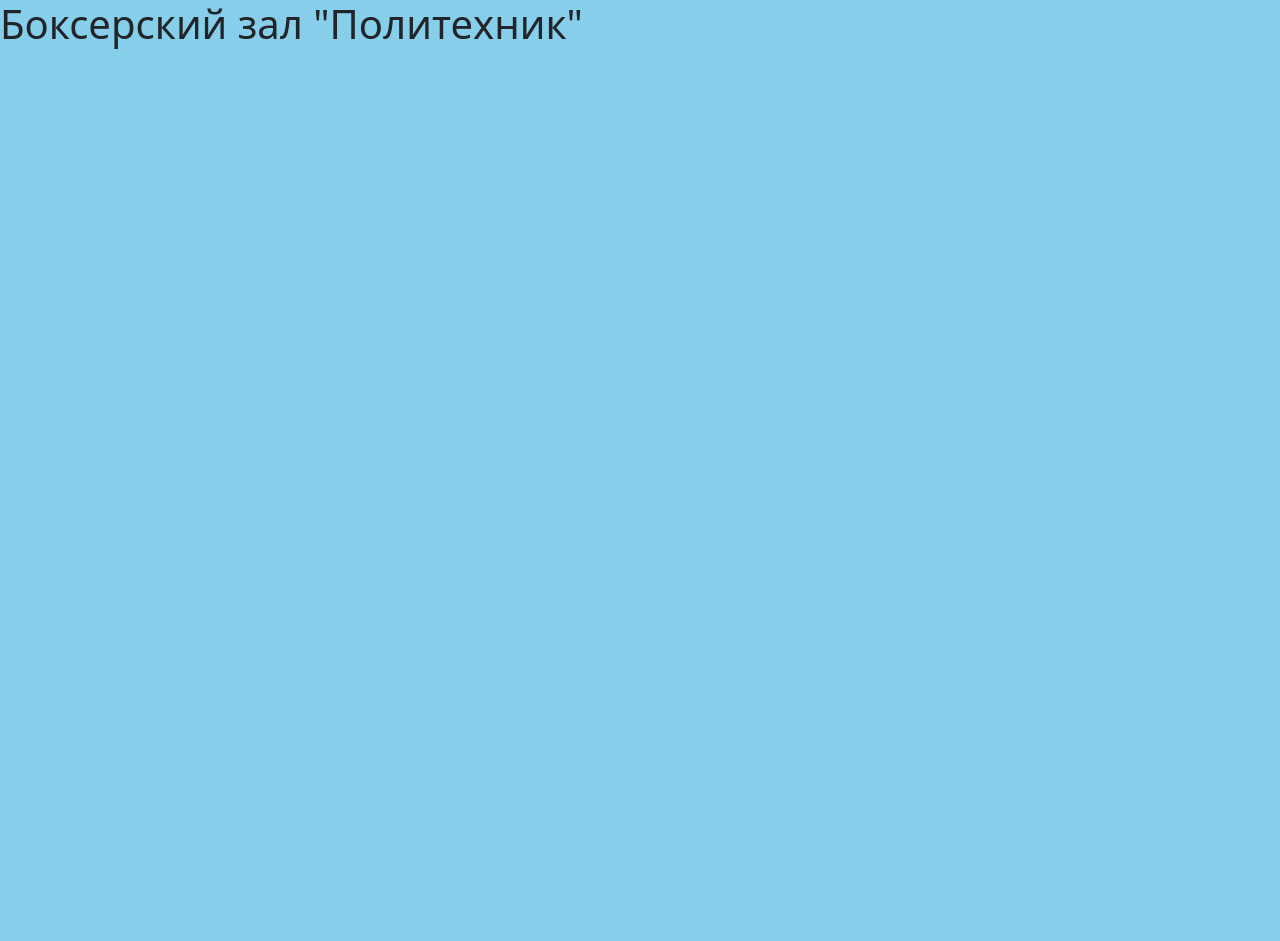
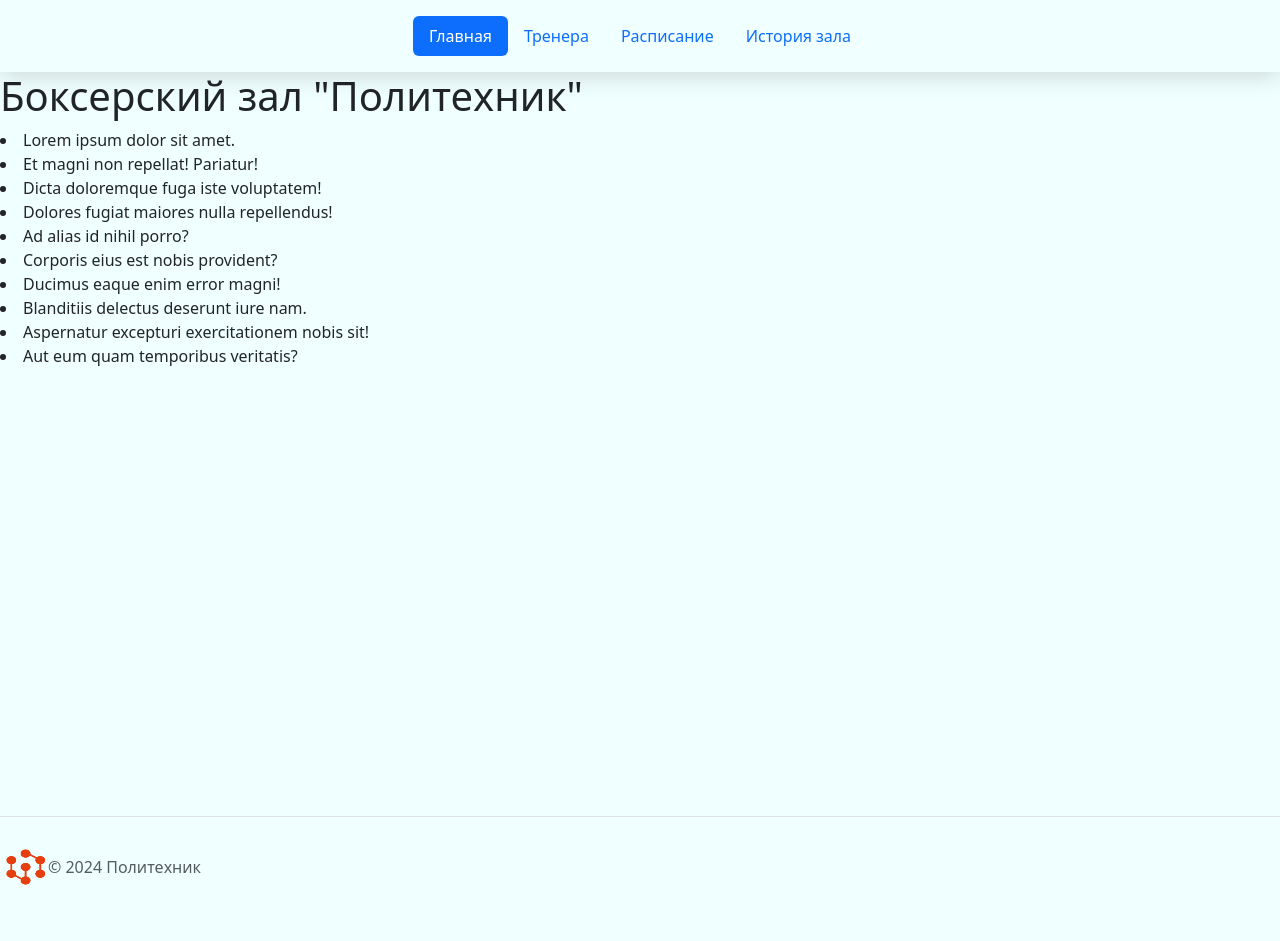
Before and after one commit to mrbaiel/Politehnik, a Flask app: page / in a window 1280 px wide. Before the commit the page ends 49 px from the top, so only its background shows below. Run offline with Flask 3, Linux system fonts and the light colour scheme.

Commit message:
styling pages and routing

```diff
--- a/firstFlask_project/app/routes.py
+++ b/firstFlask_project/app/routes.py
@@ -1,5 +1,6 @@
 from app import app
 from flask import render_template
+
 
 @app.route("/")
 @app.route("/index")
@@ -10,3 +11,12 @@ def index():
 @app.route("/about")
 def about():
     return render_template('about.html')
+
+
+@app.route("/schedule")
+def schedule():
+    return render_template("schedule.html")
+
+@app.route("/coaches")
+def coaches():
+    return render_template("coaches.html")
--- a/firstFlask_project/app/static/css/main.css
+++ b/firstFlask_project/app/static/css/main.css
@@ -1,3 +1,24 @@
 body{
-    background-color: skyblue
+    background-color: azure;
 }
+
+header{
+    position: sticky;
+    top: 0;
+    background: azure;
+    z-index: 1000;
+    -webkit-box-shadow: 0 5px 25px rgba(0, 0, 0, 0.15);
+    box-shadow: 0 5px 25px rgba(0, 0, 0, 0.15);
+}
+
+* {
+  margin: 0;
+  padding: 0;
+}
+.content {
+  min-height: calc(100vh - 80px);
+}
+.logo{
+    width: 48px;
+    height:68px;
+}
--- a/firstFlask_project/app/templates/about.html
+++ b/firstFlask_project/app/templates/about.html
@@ -1,9 +1,8 @@
 {% extends 'base.html'%}
-
 {% block title %}
     <h1>О зале</h1>
 {% endblock %}
 
-{% block body %}
+{% block content %}
     <h1>История зала</h1>
 {% endblock %}
--- a/firstFlask_project/app/templates/base.html
+++ b/firstFlask_project/app/templates/base.html
@@ -10,6 +10,31 @@
     <title> {% block title %} {% endblock %} </title>
 </head>
 <body>
-    {%block body %} {% endblock %}
+    <div class="page">
+        <header class="d-flex justify-content-center py-3">
+              <ul class="nav nav-pills">
+                <li class="nav-item"><a href="{{ url_for('index')}}" class="nav-link active" aria-current="page">Главная</a></li>
+                <li class="nav-item"><a href="{{ url_for('coaches')}}" class="nav-link">Тренера</a></li>
+                <li class="nav-item"><a href="{{ url_for('schedule')}}" class="nav-link">Расписание</a></li>
+                <li class="nav-item"><a href="{{ url_for('about')}}" class="nav-link">История зала</a></li>
+              </ul>
+        </header>
+        <div class="content">
+            {%block content %}{% endblock %}
+        </div>
+        <div class="footer">
+            <footer class="d-flex flex-wrap justify-content-between align-items-center py-3 my-4 border-top">
+                <div class="col-md-4 d-flex align-items-center">
+                    <img class="logo" src="{{ url_for('static', filename='img/logo/sfu_logo.png') }}" alt="">
+                  <span class="mb-3 mb-md-0 text-body-secondary">© {{2020 + 4}} Политехник</span>
+                </div>
+
+                <ul class="nav col-md-4 justify-content-end list-unstyled d-flex">
+                  <li class="ms-3"><a class="text-body-secondary" href="#"><svg class="bi" width="24" height="24"><use xlink:href="www.vk.com"></use></svg></a></li>
+                </ul>
+            </footer>
+        </div>
+    </div>
+
 </body>
 </html>
--- a/firstFlask_project/app/templates/index.html
+++ b/firstFlask_project/app/templates/index.html
@@ -4,6 +4,17 @@
     <h1>Главная страница</h1>
 {% endblock %}
 
-{% block body %}
+{% block content %}
     <h1>Боксерский зал "Политехник"</h1>
+
+<li>Lorem ipsum dolor sit amet.</li>
+<li>Et magni non repellat! Pariatur!</li>
+<li>Dicta doloremque fuga iste voluptatem!</li>
+<li>Dolores fugiat maiores nulla repellendus!</li>
+<li>Ad alias id nihil porro?</li>
+<li>Corporis eius est nobis provident?</li>
+<li>Ducimus eaque enim error magni!</li>
+<li>Blanditiis delectus deserunt iure nam.</li>
+<li>Aspernatur excepturi exercitationem nobis sit!</li>
+<li>Aut eum quam temporibus veritatis?</li>
 {% endblock %}
```
Also changed, not shown: firstFlask_project/app/templates/coaches.html (added, +8 -0 lines), firstFlask_project/app/templates/schedule.html (added, +8 -0 lines), firstFlask_project/app/static/img/logo/sfu_logo.png (added).
